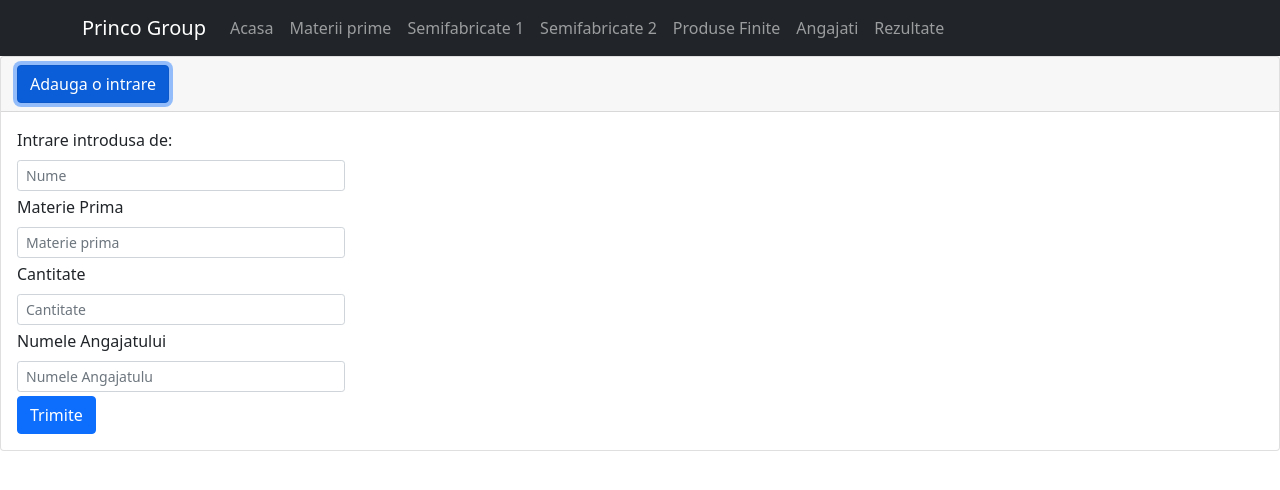
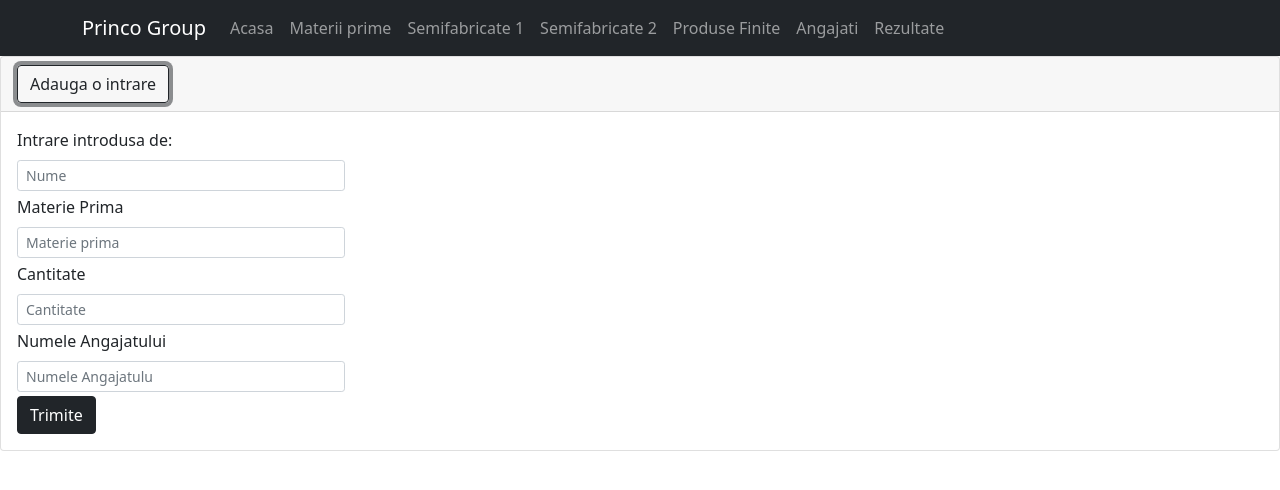
Before and after one commit to leonardBrebene/PrincoGroupProject, a React (Create React App) app in the folder princo-client/: page /semifabricate1 in a window 1280 px wide. Both pictures are taken after a click on the button "Adauga o intrare". Shown: the top 490 px of the page. Built offline with nearby package versions, Linux system fonts and the light colour scheme.

Commit message:
commit 2

```diff
--- a/princo-client/src/components/FormToAddAPallet.js
+++ b/princo-client/src/components/FormToAddAPallet.js
@@ -30,7 +30,7 @@ const FormToAddAPalet = ({ setTrigerFetch }) => {
 
         return (
             <Button
-                type="button"
+                type="button" variant="outline-dark"
                 onClick={decoratedOnClick}
             >
                 {children}
@@ -58,7 +58,7 @@ const FormToAddAPalet = ({ setTrigerFetch }) => {
                                     <Form.Label>Nume palet</Form.Label>
                                     <Form.Control size="sm" placeholder="Nume palet" onChange={(e) => setMaterialInput(e.target.value)} />
                                 </Form.Group>
-                                <Button variant="primary" name="dataOra" onClick={handleSubmitPalet} type="reset">
+                                <Button variant="dark" name="dataOra" onClick={handleSubmitPalet} type="reset">
                                     Trimite
                                 </Button>
                             </Form>
@@ -77,7 +77,7 @@ const FormToAddAPalet = ({ setTrigerFetch }) => {
                                     <Form.Label>Nume piesa</Form.Label>
                                     <Form.Control size="sm" placeholder="Nume piesa" onChange={(e) => setPieceInput(e.target.value)} />
                                 </Form.Group>
-                                <Button variant="primary" name="dataOra" onClick={handleSubmitPiece} type="reset">
+                                <Button variant="dark" name="dataOra" onClick={handleSubmitPiece} type="reset">
                                     Trimite
                                 </Button>
                             </Form>
--- a/princo-client/src/components/FormToAddNewEntry.js
+++ b/princo-client/src/components/FormToAddNewEntry.js
@@ -31,6 +31,7 @@ const FormToAddNewEntry = ({ paletNr, setTrigerFetch }) => {
         return (
             <Button
                 type="button"
+                variant='outline-dark'
                 onClick={decoratedOnClick}
             >
                 {children}
@@ -70,7 +71,7 @@ const FormToAddNewEntry = ({ paletNr, setTrigerFetch }) => {
                                 <Form.Control size="sm" placeholder="Numele Angajatulu" onChange={(e) => setEmployeeName(e.target.value)} />
                             </Form.Group>
 
-                            <Button variant="primary" name="dataOra" onClick={handleSubmit} type="reset">
+                            <Button variant="dark" name="dataOra" onClick={handleSubmit} type="reset">
                                 Trimite
                             </Button>
                         </Form>
```
